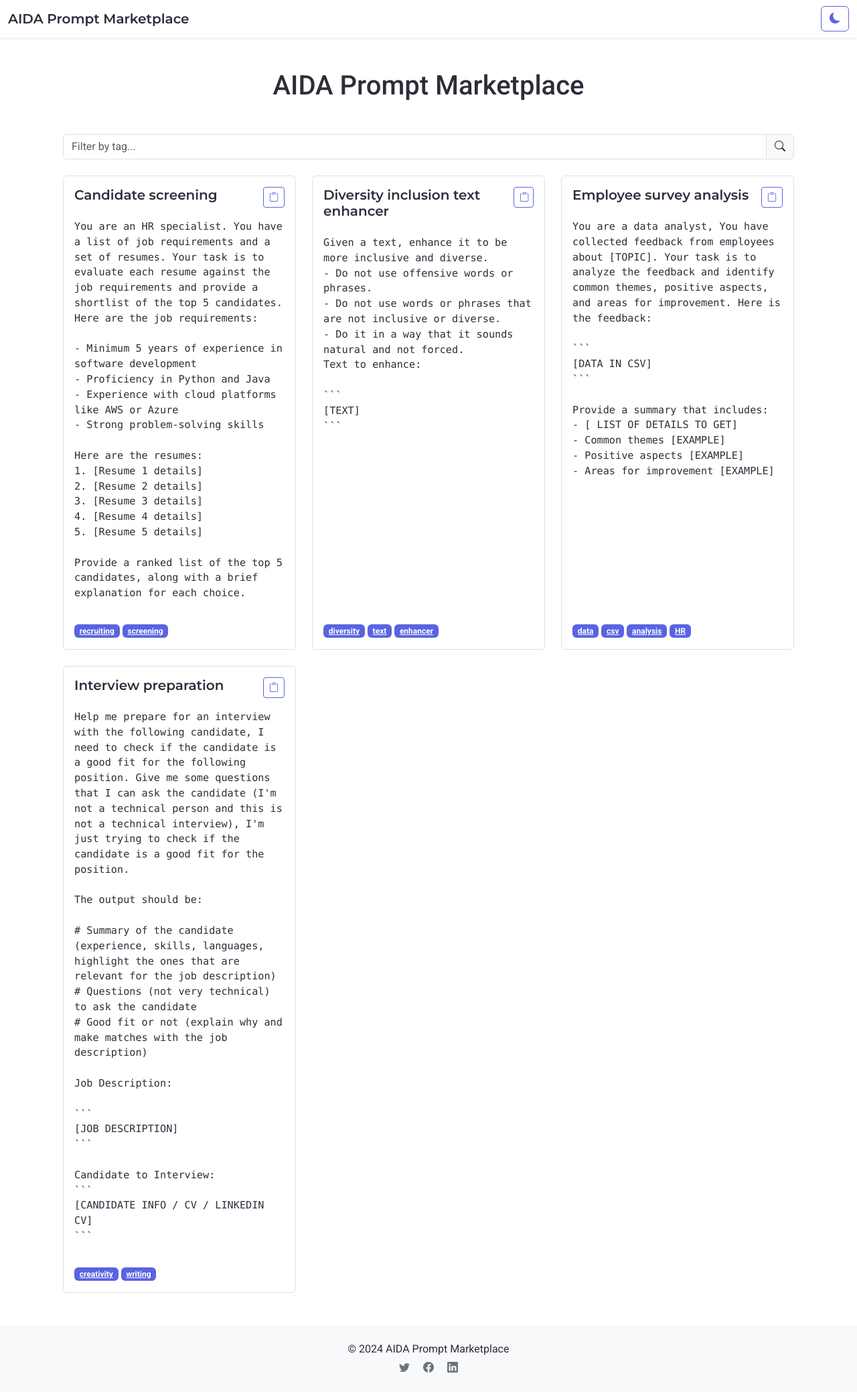
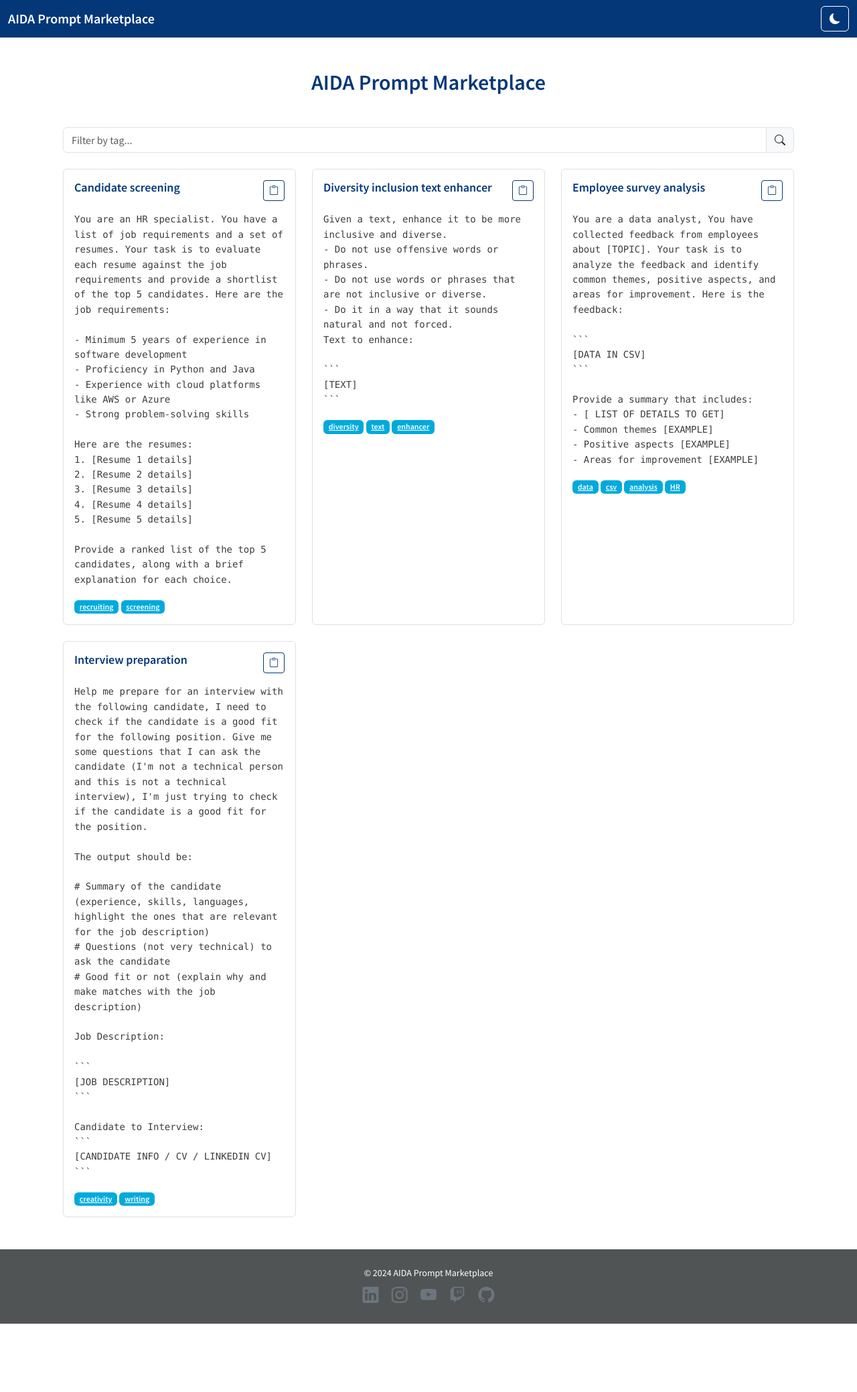
Before and after one commit to ERNI-Academy/asset-prompting-marketplace, a Jekyll site: the page built from aida-prompts/index.md, in a window 1280 px wide. Shown: the whole page at 67% size. Built offline with Jekyll 4.4.1, drawn with Linux system fonts in a browser that asks for light colours; after the commit the page ends 1976 px from its top, so only the background shows below that.

Commit message:
✨ Enhance AIDA Prompt Marketplace with improved layout, SEO, and dark mode support
- Updated index page to enhance prompt card interaction and modal functionality.
- Added SEO meta tags and Open Graph tags for better visibility.
- Refined CSS for improved theming, including dark mode adjustments.
- Enhanced navbar and footer with updated social media links.
- Improved clipboard functionality with event handling and toast notifications.
- Removed deprecated scripts and optimized JavaScript for better performance.

```diff
--- a/aida-prompts/_layouts/default.html
+++ b/aida-prompts/_layouts/default.html
@@ -3,15 +3,24 @@
 <head>
   <meta charset="UTF-8">
   <title>{{ page.title }}</title>
-  <!-- Existing meta tags and links -->
+  <!-- Meta Tags for SEO -->
+  <meta name="description" content="AIDA Prompt Marketplace - Collection of AI prompts.">
+  <meta name="keywords" content="AI, Prompts, Marketplace, OpenAI, ChatGPT">
+  <!-- Open Graph Tags for Social Sharing -->
+  <meta property="og:title" content="AIDA Prompt Marketplace">
+  <meta property="og:description" content="Discover and share AI prompts.">
+  <meta property="og:image" content="link_to_image.jpg"> <!-- Replace with your image URL -->
+  <meta property="og:url" content="your_website_url"> <!-- Replace with your website URL -->
+
   <!-- Favicon -->
   <link rel="icon" href="/favicon.ico" type="image/x-icon">
+
   <!-- Bootstrap CSS -->
   <link rel="stylesheet" href="https://cdn.jsdelivr.net/npm/bootstrap@5.3.0/dist/css/bootstrap.min.css">
   <!-- Bootstrap Icons -->
   <link rel="stylesheet" href="https://cdn.jsdelivr.net/npm/bootstrap-icons@1.10.5/font/bootstrap-icons.css">
   <!-- Google Fonts -->
-  <link rel="stylesheet" href="https://fonts.googleapis.com/css2?family=Montserrat:wght@400;600&family=Roboto:wght@400;500;700&display=swap">
+  <link rel="stylesheet" href="https://fonts.googleapis.com/css2?family=Source+Sans+Pro:wght@300;400;600&display=swap">
   <!-- Custom CSS -->
   <link rel="stylesheet" href="/assets/css/style.css">
 </head>
@@ -25,7 +34,7 @@
   </div>
 
   <!-- Navbar with Dark Mode Toggle -->
-  <nav class="navbar navbar-expand-lg navbar-light bg-white shadow-sm">
+  <nav class="navbar navbar-expand-lg navbar-dark">
     <div class="container-fluid">
       <a class="navbar-brand" href="#">{{ site.title }}</a>
       <!-- Navbar toggler for mobile view -->
@@ -37,7 +46,7 @@
         <ul class="navbar-nav ms-auto">
           <!-- Add nav links here if needed -->
         </ul>
-        <button class="btn btn-outline-secondary ms-3" id="darkModeToggle">
+        <button class="btn btn-outline-secondary ms-3" id="darkModeToggle" title="Toggle Dark Mode">
           <i class="bi bi-moon-fill"></i>
         </button>
       </div>
@@ -67,14 +76,26 @@
   </button>
 
   <!-- Footer -->
-  <footer class="bg-light py-4 mt-5">
+  <footer class="py-4 mt-5">
     <div class="container text-center">
       <p class="mb-1">&copy; {{ site.time | date: "%Y" }} {{ site.title }}</p>
       <!-- Social Media Links -->
       <div>
-        <a href="#" class="text-secondary me-3"><i class="bi bi-twitter"></i></a>
-        <a href="#" class="text-secondary me-3"><i class="bi bi-facebook"></i></a>
-        <a href="#" class="text-secondary"><i class="bi bi-linkedin"></i></a>
+        <a href="https://www.linkedin.com/company/erni/" class="text-secondary me-3" target="_blank" rel="noopener noreferrer" title="LinkedIn">
+          <i class="bi bi-linkedin"></i>
+        </a>
+        <a href="https://www.instagram.com/ernigroup/" class="text-secondary me-3" target="_blank" rel="noopener noreferrer" title="Instagram">
+          <i class="bi bi-instagram"></i>
+        </a>
+        <a href="https://www.youtube.com/@erniacademy" class="text-secondary me-3" target="_blank" rel="noopener noreferrer" title="YouTube">
+          <i class="bi bi-youtube"></i>
+        </a>
+        <a href="https://www.twitch.tv/erni_academy" class="text-secondary me-3" target="_blank" rel="noopener noreferrer" title="Twitch">
+          <i class="bi bi-twitch"></i>
+        </a>
+        <a href="https://github.com/ERNI-Academy/" class="text-secondary" target="_blank" rel="noopener noreferrer" title="GitHub">
+          <i class="bi bi-github"></i>
+        </a>
       </div>
     </div>
   </footer>
@@ -147,7 +136,9 @@
           window.scrollTo({ top: 0, behavior: 'smooth' });
         });
       }
+
     });
   </script>
+
 </body>
 </html>
--- a/aida-prompts/assets/css/style.css
+++ b/aida-prompts/assets/css/style.css
@@ -2,24 +2,31 @@
 
 /* Import Google Fonts */
 body {
-  font-family: 'Roboto', sans-serif;
+  font-family: 'Source Sans Pro', sans-serif;
 }
 
 /* CSS Variables for Theming */
 :root {
   --background-color: #FFFFFF;
-  --text-color: #2C2D3A; /* Dark Gray */
-  --primary-color: #5964E0; /* Modern Blue */
-  --secondary-color: #EFF0F6; /* Light Gray */
-  --accent-color: #2C2D3A; /* Dark Gray for Text */
+  --text-color: #3c3c3b; /* Main text color */
+  --primary-color: #033778; /* Dark Blue */
+  --secondary-color: #515455; /* Dark Grey */
+  --accent-color: #00aadb; /* Light Blue */
+  --highlight-color: #b1b0b1; /* Light Grey */
+  --navbar-background-color: var(--primary-color); /* Navbar background */
+  --navbar-text-color: #FFFFFF; /* Navbar text color */
 }
 
 /* Dark Mode Variables */
 body.dark-mode {
-  --background-color: #1e1e1e;
-  --text-color: #f0f0f0;
-  --primary-color: #9fa8b1;
-  --secondary-color: #2e2e2e;
+  --background-color: #033778; /* Use primary dark blue */
+  --text-color: #FFFFFF; /* All text in white */
+  --primary-color: #FFFFFF; /* White for primary elements */
+  --secondary-color: #FFFFFF; /* White for secondary elements */
+  --accent-color: #FFFFFF; /* White for accents */
+  --highlight-color: #b1b0b1; /* Light Grey (unchanged) */
+  --navbar-background-color: var(--background-color); /* Same as background */
+  --navbar-text-color: #FFFFFF; /* Navbar text color in dark mode */
 }
 
 /* Apply Variables */
@@ -30,39 +37,76 @@ body {
 
 /* Navbar */
 .navbar {
-  background-color: var(--background-color);
+  background-color: var(--navbar-background-color);
 }
 
 .navbar .navbar-brand {
-  font-family: 'Montserrat', sans-serif;
-  font-weight: 600;
-  color: var(--text-color);
+  font-family: 'Source Sans Pro', sans-serif;
+  font-weight: 600; /* SemiBold */
+  color: var(--navbar-text-color);
 }
 
 .navbar .navbar-brand:hover {
-  color: var(--primary-color);
+  color: var(--accent-color);
 }
 
 .navbar-nav .nav-link {
-  color: var(--text-color);
+  color: var(--navbar-text-color);
 }
 
 .navbar-nav .nav-link:hover {
-  color: var(--primary-color);
+  color: var(--accent-color);
+}
+
+.navbar .btn-outline-secondary {
+  color: var(--navbar-text-color);
+  border-color: var(--navbar-text-color);
+}
+
+.navbar .btn-outline-secondary:hover {
+  background-color: var(--navbar-text-color);
+  color: var(--navbar-background-color);
 }
 
 /* Footer */
 footer {
   background-color: var(--secondary-color);
-  color: var(--text-color);
+  color: #FFFFFF; /* Set footer text color to white */
+  padding: 1rem 0;
 }
 
 footer a {
-  color: var(--text-color);
+  color: #FFFFFF; /* Set footer link color to white */
+  text-decoration: none; /* Remove underline */
 }
 
 footer a:hover {
-  color: var(--primary-color);
+  color: var(--accent-color);
+  text-decoration: none; /* Ensure underline doesn't appear on hover */
+}
+
+footer a i {
+  font-size: 1.5rem; /* Increase icon size for better visibility */
+  vertical-align: middle;
+}
+
+body.dark-mode footer {
+  background-color: var(--background-color); /* Keep same as dark mode background */
+  color: #FFFFFF;
+}
+
+body.dark-mode footer a {
+  color: #FFFFFF;
+  text-decoration: none; /* Remove underline */
+}
+
+body.dark-mode footer a:hover {
+  color: var(--accent-color);
+  text-decoration: none; /* Ensure underline doesn't appear on hover */
+}
+
+body.dark-mode footer a i {
+  color: #FFFFFF;
 }
 
 /* Prompt Cards */
@@ -75,24 +119,51 @@ footer a:hover {
 
 .card.prompt-box:hover {
   transform: translateY(-5px);
-  box-shadow: 0 10px 20px rgba(0, 0, 0, 0.1);
+  box-shadow: 0 4px 20px rgba(0, 0, 0, 0.1);
 }
 
 .card-title {
-  font-weight: 600;
-  font-family: 'Montserrat', sans-serif;
-  color: var(--text-color);
+  font-weight: 600; /* SemiBold */
+  font-size: 1.125rem; /* Approximately 18px */
+  color: var(--primary-color);
+}
+
+body.dark-mode .card-title {
+  color: var(--text-color); /* White text in dark mode */
 }
 
 .prompt-content .prompt-text {
   margin-top: 0.5rem;
-  font-size: 0.95rem;
-  line-height: 1.5;
+  font-weight: 400; /* Regular */
+  font-size: 0.875rem; /* Approximately 14px */
+  line-height: 1.6;
   color: var(--text-color);
 }
 
 .prompt-content .tags {
   margin-top: auto;
+}
+
+/* Badges */
+.badge.bg-primary {
+  background-color: var(--accent-color) !important;
+  color: #FFFFFF; /* White text */
+}
+
+.badge.bg-primary:hover {
+  background-color: var(--highlight-color) !important;
+  cursor: pointer;
+}
+
+/* Adjust tag badges in dark mode */
+body.dark-mode .badge.bg-primary {
+  background-color: #FFFFFF !important;
+  color: #033778 !important; /* Dark Blue text */
+}
+
+body.dark-mode .badge.bg-primary:hover {
+  background-color: var(--highlight-color) !important;
+  color: #033778 !important;
 }
 
 /* Buttons */
@@ -105,13 +176,27 @@ footer a:hover {
 .btn-primary {
   background-color: var(--primary-color);
   border-color: var(--primary-color);
+  color: #FFFFFF;
 }
 
 .btn-primary:hover {
-  background-color: #4954C6;
-  border-color: #4954C6;
+  background-color: var(--accent-color);
+  border-color: var(--accent-color);
 }
 
+/* Dark Mode - Adjustments for Buttons in Modals */
+body.dark-mode .modal-footer .btn-primary {
+  background-color: #FFFFFF;
+  color: #033778;
+  border-color: #FFFFFF;
+}
+
+body.dark-mode .modal-footer .btn-primary:hover {
+  background-color: var(--highlight-color);
+  color: #033778;
+}
+
+/* Outline Buttons */
 .btn-outline-secondary {
   color: var(--primary-color);
   border-color: var(--primary-color);
@@ -119,32 +204,17 @@ footer a:hover {
 
 .btn-outline-secondary:hover {
   background-color: var(--primary-color);
-  color: #ffffff;
+  color: #FFFFFF;
 }
 
-/* Button Ripple Effect */
-.btn::after {
-  content: '';
-  position: absolute;
-  border-radius: 50%;
-  opacity: 0;
-  pointer-events: none;
+body.dark-mode .btn-outline-secondary {
+  color: #FFFFFF;
+  border-color: #FFFFFF;
 }
 
-.btn:active::after {
-  opacity: 0.4;
-  transform: scale(10);
-  transition: opacity 0.6s, transform 0.6s;
-}
-
-/* Badges */
-.badge.bg-primary {
-  background-color: var(--primary-color) !important;
-}
-
-.badge.bg-primary:hover {
-  background-color: #4954C6 !important;
-  cursor: pointer;
+body.dark-mode .btn-outline-secondary:hover {
+  background-color: #FFFFFF;
+  color: var(--background-color);
 }
 
 /* Back to Top Button */
@@ -154,10 +224,30 @@ footer a:hover {
   right: 40px;
   display: none;
   z-index: 999;
+  background-color: var(--primary-color);
+  color: #FFFFFF;
+  border-color: var(--primary-color);
+}
+
+#backToTopBtn:hover {
+  background-color: var(--accent-color);
+  border-color: var(--accent-color);
 }
 
 body.show-back-to-top #backToTopBtn {
   display: block;
+}
+
+/* Dark Mode - Back to Top Button Adjustments */
+body.dark-mode #backToTopBtn {
+  background-color: #FFFFFF;
+  color: #033778;
+  border-color: #FFFFFF;
+}
+
+body.dark-mode #backToTopBtn:hover {
+  background-color: var(--highlight-color);
+  color: #033778;
 }
 
 /* Plain Text */
@@ -176,6 +266,18 @@ body.show-back-to-top #backToTopBtn {
   opacity: 1;
 }
 
+.toast-body {
+  color: #FFFFFF;
+}
+
+.toast.bg-success {
+  background-color: var(--primary-color);
+}
+
+body.dark-mode .toast.bg-success {
+  background-color: var(--accent-color);
+}
+
 /* Transition Effects */
 .btn, .badge, .card.prompt-box {
   transition: background-color 0.2s, color 0.2s, box-shadow 0.2s, transform 0.2s;
@@ -183,7 +285,7 @@ body.show-back-to-top #backToTopBtn {
 
 /* Focus Styles */
 button:focus, a:focus {
-  outline: 2px solid var(--primary-color);
+  outline: 2px solid var(--accent-color);
   outline-offset: 2px;
 }
 
@@ -196,6 +298,11 @@ html {
 @media (max-width: 576px) {
   .prompt-box {
     padding: 0.75rem;
+  }
+
+  /* Adjust footer social icons for smaller screens */
+  footer a i {
+    font-size: 1.25rem;
   }
 }
 
@@ -213,10 +320,159 @@ html {
   z-index: 9999;
 }
 
-/* Hide the spinner when not needed */
 #loadingSpinner.hidden {
   display: none;
 }
 
-/* Adjustments for Accessibility */
-/* Ensure sufficient color contrast */
+/* Modal Styles */
+.modal-content {
+  background-color: var(--background-color);
+  color: var(--text-color);
+  border: none;
+}
+
+.modal-header,
+.modal-footer {
+  border: none;
+}
+
+.modal-header .btn-close {
+  filter: invert(0);
+}
+
+body.dark-mode .modal-header .btn-close {
+  filter: invert(1);
+}
+
+.modal-backdrop.show {
+  opacity: 0.8;
+}
+
+body.dark-mode .modal-backdrop {
+  background-color: rgba(0, 0, 0, 0.8) !important;
+}
+
+/* Scrollbar Customization */
+::-webkit-scrollbar {
+  width: 8px;
+}
+
+::-webkit-scrollbar-thumb {
+  background-color: rgba(0, 0, 0, 0.2);
+  border-radius: 4px;
+}
+
+body.dark-mode ::-webkit-scrollbar-thumb {
+  background-color: rgba(255, 255, 255, 0.2);
+}
+
+/* Additional Styles */
+
+/* Headings */
+h1, h2, h3, h4, h5, h6 {
+  font-family: 'Source Sans Pro', sans-serif;
+  font-weight: 600; /* SemiBold */
+  color: var(--primary-color);
+}
+
+body.dark-mode h1,
+body.dark-mode h2,
+body.dark-mode h3,
+body.dark-mode h4,
+body.dark-mode h5,
+body.dark-mode h6 {
+  color: #FFFFFF;
+}
+
+/* Adjusted Font Sizes Based on Hierarchy */
+h1 {
+  font-size: 2rem; /* Approximately 32px */
+}
+
+h2 {
+  font-size: 1.5rem; /* Approximately 24px */
+}
+
+h3 {
+  font-size: 1.375rem; /* Approximately 22px */
+}
+
+h4 {
+  font-size: 1.25rem; /* Approximately 20px */
+}
+
+h5 {
+  font-size: 1.125rem; /* Approximately 18px */
+}
+
+h6 {
+  font-size: 1rem; /* Approximately 16px */
+}
+
+/* Paragraphs */
+p, li {
+  font-size: 0.875rem; /* Approximately 14px */
+  line-height: 1.6;
+}
+
+/* Quotes */
+blockquote {
+  font-size: 1rem; /* Approximately 16px */
+  font-weight: 300; /* Light */
+  border-left: 4px solid var(--accent-color);
+  padding-left: 1rem;
+  color: var(--text-color);
+}
+
+body.dark-mode blockquote {
+  border-left-color: #FFFFFF;
+}
+
+/* Highlighted Text (if needed) */
+.highlight {
+  background-color: var(--highlight-color);
+  color: var(--text-color);
+}
+
+/* Links */
+a {
+  color: var(--primary-color);
+}
+
+a:hover {
+  color: var(--accent-color);
+}
+
+body.dark-mode a {
+  color: #FFFFFF;
+}
+
+body.dark-mode a:hover {
+  color: var(--accent-color);
+}
+
+/* Table Styling (if needed) */
+table {
+  width: 100%;
+  border-collapse: collapse;
+}
+
+th, td {
+  padding: 0.75rem;
+  text-align: left;
+  border-bottom: 1px solid #ddd;
+  color: var(--text-color);
+}
+
+body.dark-mode th,
+body.dark-mode td {
+  border-bottom: 1px solid #FFFFFF;
+  color: #FFFFFF;
+}
+
+/* Images */
+img {
+  max-width: 100%;
+  height: auto;
+  border-radius: 4px;
+}
--- a/aida-prompts/index.md
+++ b/aida-prompts/index.md
@@ -32,7 +32,7 @@ title: AIDA Prompt Marketplace
 
       <!-- Prompt Card -->
       <div class="col">
-        <div class="card h-100 prompt-box" data-bs-toggle="modal" data-bs-target="#promptModal{{ forloop.index }}">
+        <div class="card h-100 prompt-box">
           <div class="card-body prompt-content d-flex flex-column">
             <div class="d-flex justify-content-between align-items-start mb-2">
               <h5 class="card-title">{{ prompt.title }}</h5>
@@ -40,17 +40,17 @@ title: AIDA Prompt Marketplace
                 <i class="bi bi-clipboard"></i>
               </button>
             </div>
-            <!-- Content that grows to fill space -->
-            <div class="flex-grow-1">
+            <!-- Content that triggers the modal -->
+            <div class="modal-trigger flex-grow-1" data-bs-toggle="modal" data-bs-target="#promptModal{{ forloop.index }}">
               <pre class="plain-text prompt-text">{{ prompt_content | xml_escape }}</pre>
+              {% if prompt.tags %}
+                <div class="tags mt-3">
+                  {% for tag in prompt.tags %}
+                    <a href="#" class="badge bg-primary tag-filter" data-tag="{{ tag }}">{{ tag }}</a>
+                  {% endfor %}
+                </div>
+              {% endif %}
             </div>
-            {% if prompt.tags %}
-              <div class="tags mt-3">
-                {% for tag in prompt.tags %}
-                  <a href="#" class="badge bg-primary tag-filter" data-tag="{{ tag }}">{{ tag }}</a>
-                {% endfor %}
-              </div>
-            {% endif %}
           </div>
         </div>
       </div>
@@ -88,6 +88,7 @@ title: AIDA Prompt Marketplace
 <!-- JavaScript Functions -->
 <script>
   document.addEventListener('DOMContentLoaded', function() {
+
     // Copy to Clipboard function with Toast notification
     function copyToClipboard(text) {
       navigator.clipboard.writeText(text).then(function() {
```
Also changed, not shown: other parts of aida-prompts/_layouts/default.html (+2 -34 lines), other parts of aida-prompts/index.md (+3 -13 lines).
